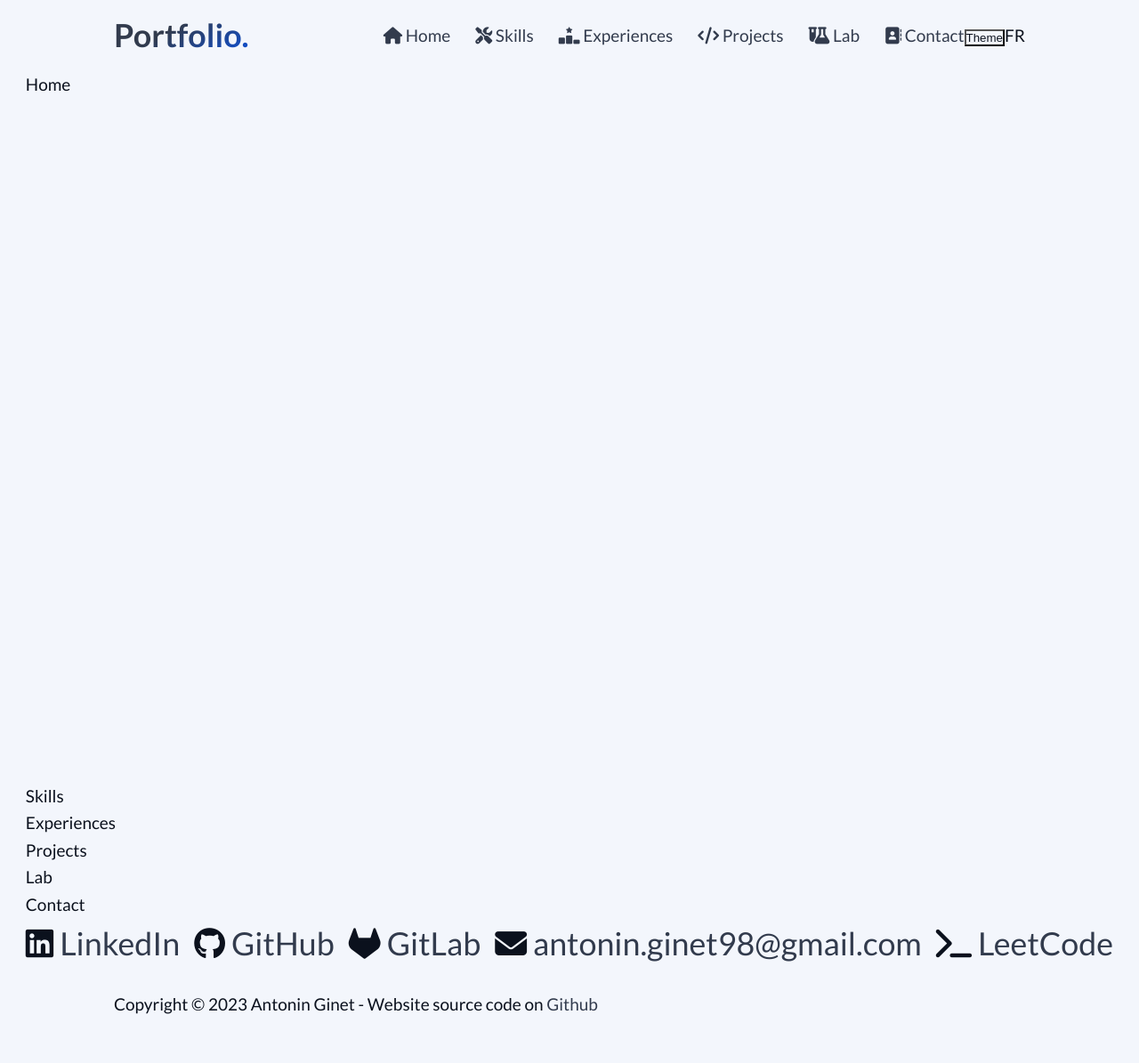
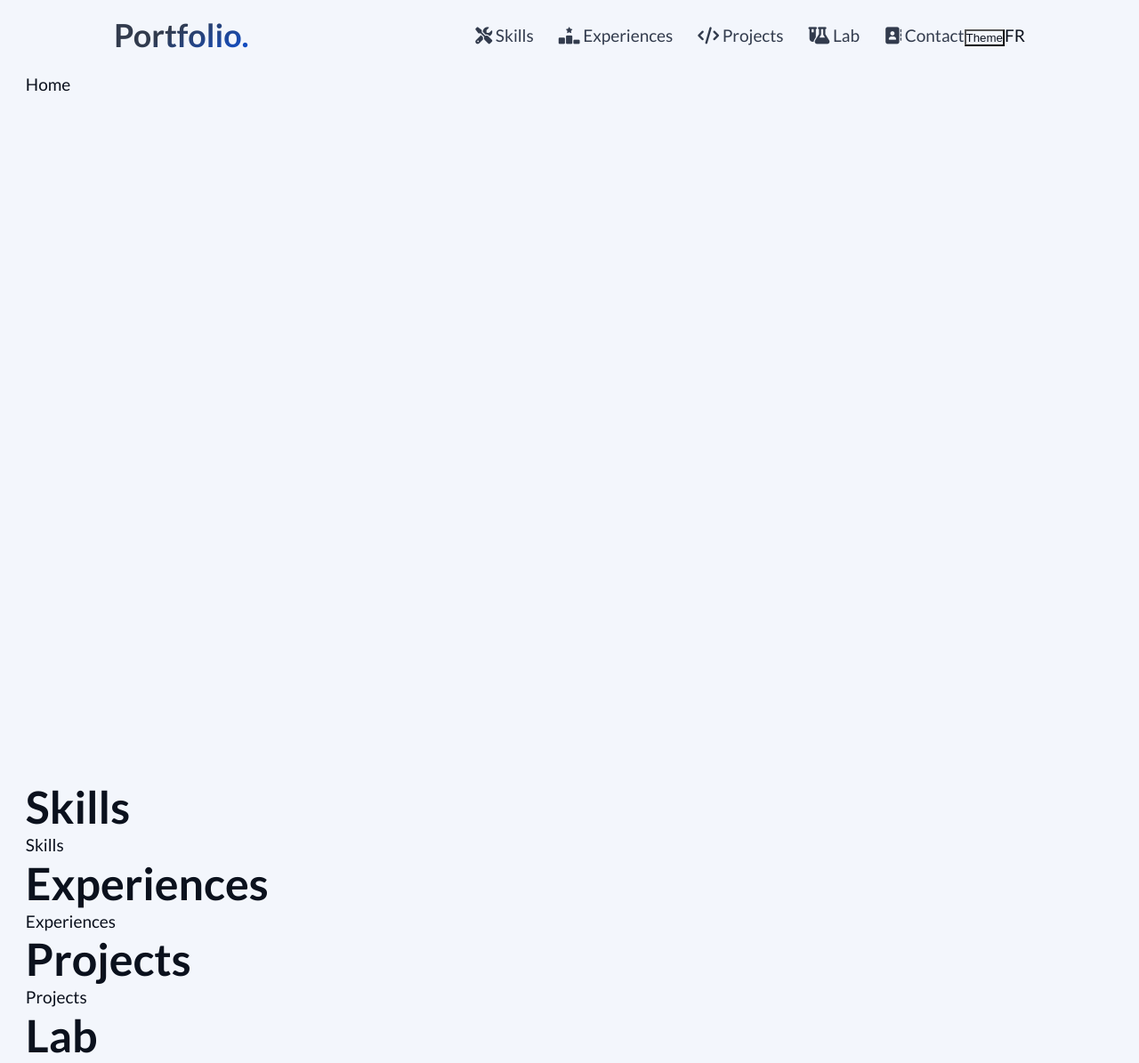
Before and after one commit to Ryubi98/portfolio, an Astro site: page /portfolio/en in a window 1280 px wide. Shown: the top 1195 px of the page at 89% size. Before the commit the page ends 1170 px from the top, so only its background shows below. Built offline with nearby package versions, Linux system fonts and the light colour scheme; Astro itself is replaced by a stand-in of ours.

Commit message:
Refactor Section component and add new Section component to index page

```diff
--- a/src/components/Section.astro
+++ b/src/components/Section.astro
@@ -1,13 +1,22 @@
 ---
+import type { TranslatedMessage } from '@utils/i18n/utils';
+
 interface Props {
+  isMainSection: boolean;
   id: string;
-  title: string;
+  title: TranslatedMessage;
 }
 
-const { id, title } = Astro.props as Props;
+const { isMainSection, id, title } = Astro.props;
 ---
 
-<section id={id}>
-  <h2>{title}</h2>
+<section id={id} class={isMainSection ? 'main' : ''}>
+  {!isMainSection && <h2>{title}</h2>}
   <slot />
 </section>
+
+<style>
+  section.main {
+    min-height: 100vh;
+  }
+</style>
--- a/src/pages/[lang]/index.astro
+++ b/src/pages/[lang]/index.astro
@@ -1,5 +1,6 @@
 ---
 import Header from '@components/Header/index.astro';
+import Section from '@components/Section.astro';
 import MainLayout from '@layouts/MainLayout/index.astro';
 import Contact from '@sections/index/Contact.astro';
 import Experiences from '@sections/index/Experiences.astro';
@@ -7,8 +8,7 @@ import Home from '@sections/index/Home.astro';
 import Lab from '@sections/index/Lab.astro';
 import Projects from '@sections/index/Projects.astro';
 import Skills from '@sections/index/Skills.astro';
-
-import { getLangStaticPaths, type LangParams, useTranslations } from '@utils/i18n/utils';
+import { getLangStaticPaths, type LangParams, useTranslations, type TranslatedMessage } from '@utils/i18n/utils';
 
 export { getLangStaticPaths as getStaticPaths };
 
@@ -18,7 +18,7 @@ const t = useTranslations(lang);
 type Section = {
   id: string;
   icon: string;
-  value: Object[];
+  value: TranslatedMessage;
   Component: any;
 };
 
@@ -40,13 +40,16 @@ const sections: Section[] = [
 <MainLayout title="title" description="description">
   <Header
     slot="header"
-    links={sections.map((section) => ({ href: `#${section.id}`, icon: section.icon, value: section.value }))}
+    links={sections
+      .filter((_, index) => index !== 0)
+      .map((section) => ({ href: `#${section.id}`, icon: section.icon, value: section.value }))}
+    logoUrl={`#${sections[0].id}`}
   />
   {
-    sections.map((section) => (
-      <section id={section.id}>
+    sections.map((section, index) => (
+      <Section isMainSection={index === 0} id={section.id} title={section.value}>
         <section.Component />
-      </section>
+      </Section>
     ))
   }
 </MainLayout>
--- a/src/sections/index/Home.astro
+++ b/src/sections/index/Home.astro
@@ -1,19 +1,5 @@
 ---
+
 ---
 
 <div>Home</div>
-
-<style>
-  div {
-    min-height: 100vh;
-  }
-</style>
-<!-- Hello there -->
-<!-- Photo -->
-<!-- Socials -->
-
-<!-- LinkedIn -->
-<!-- Github -->
-<!-- Gitlab -->
-<!-- Email -->
-<!-- LeetCode -->
```
